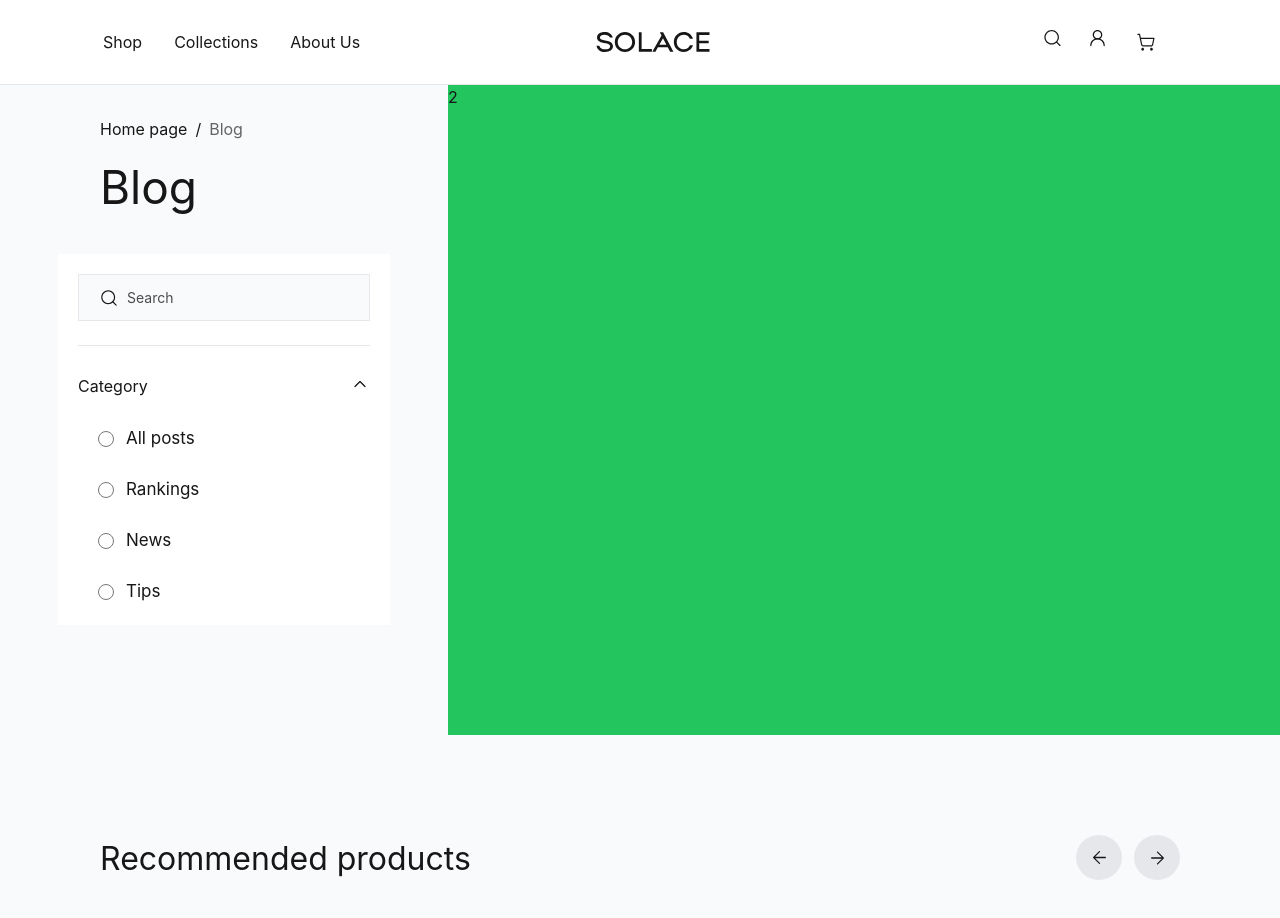
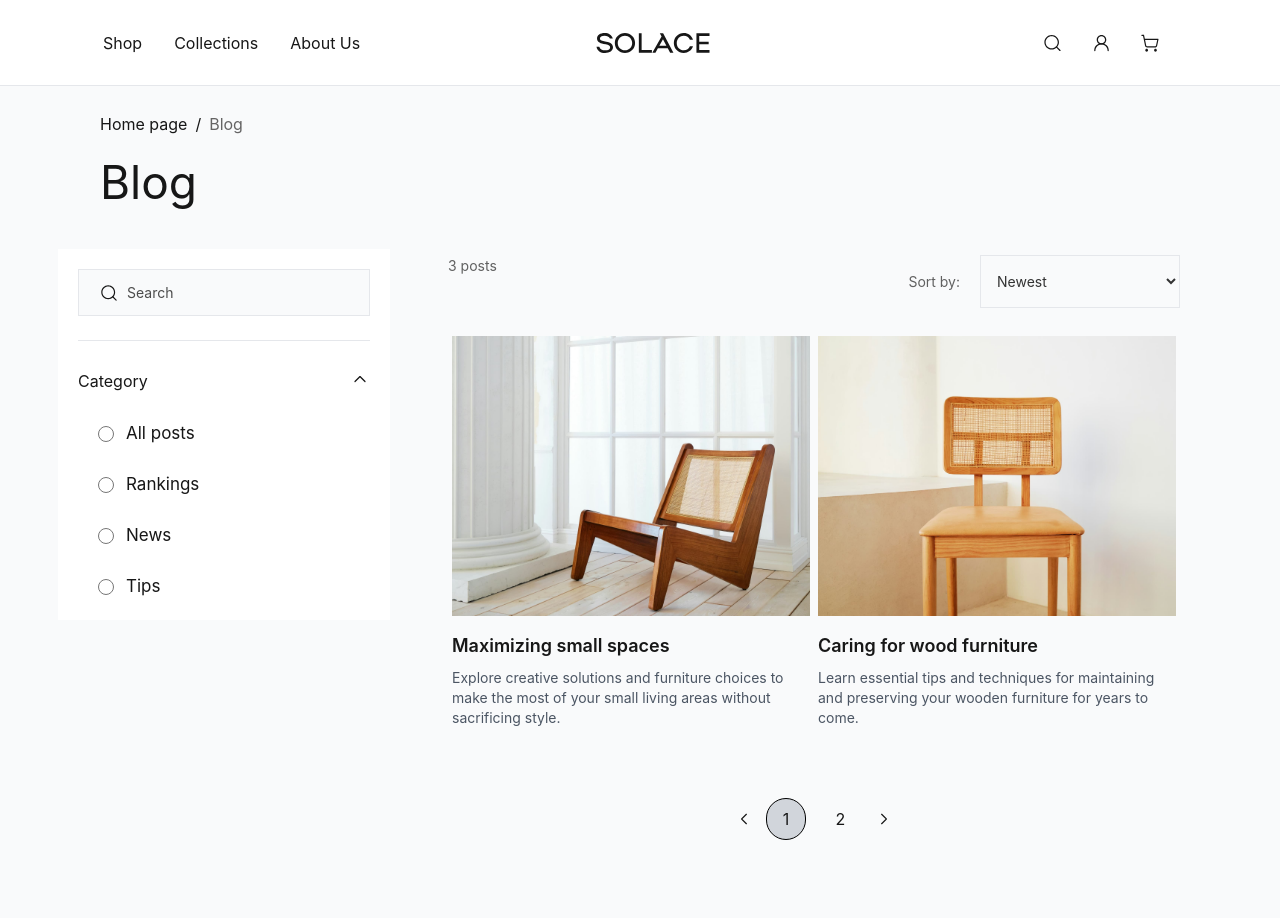
Before and after one commit to Sky-Netics/Solace, a Next.js app: page /blog in a window 1280 px wide. Shown: the top 918 px of the page. Built offline with nearby package versions, Linux system fonts and the light colour scheme.

Commit message:
Update 6 Azar

```diff
--- a/package.json
+++ b/package.json
@@ -9,6 +9,7 @@
     "lint": "next lint"
   },
   "dependencies": {
+    "motion": "^12.0.0-alpha.2",
     "next": "15.0.3",
     "react": "19.0.0-rc-66855b96-20241106",
     "react-alice-carousel": "^2.9.1",
--- a/src/app/blog/page.tsx
+++ b/src/app/blog/page.tsx
@@ -1,4 +1,5 @@
 import CategoryBox from "../components/CategoryBox/categoryBox"
+import SmallerCarousel from "../components/SmallerCarousel/SmallerCarousel"
 
 const BlogPage = () =>{
     return(
@@ -33,12 +34,32 @@ const BlogPage = () =>{
 
             </div>
 
-            <div className="w-[65%] bg-green-500 h-[650px]">
-                2
+            <div className="w-[65%]   pt-[175px] pr-[100px]">
+
+                <div className="w-full flex justify-between text-[#616161] text-[14px]">
+                    <p>
+                        3 posts
+                    </p>
+
+                    <div>
+                        <label className="mr-5">Sort by:</label>
+
+                        <select className="w-[200px] border text-[#333] px-3 py-4 bg-gray-50">
+                            <option className="text-gray-600 bg-gray-100 py-[100px]" value="Newest">Newest</option>
+                            <option className="text-gray-600 bg-gray-200" value="Oldest">Oldest</option>
+                        </select>
+                    </div>
+
+                </div>
+
+                <div className="mt-7">
+                    <SmallerCarousel/>
+                </div>
+
             </div>
 
 
-            </div>
+        </div>
 
     )
 }
--- a/src/app/components/CategoryBox/categoryBox.tsx
+++ b/src/app/components/CategoryBox/categoryBox.tsx
@@ -1,32 +1,67 @@
 "use client"
 import { useState } from "react"
+import { motion } from "framer-motion"
 
-const CategoryBox = ()=>{
+const CategoryBox = () => {
+    const [openCategoryBox, setOpenCategoryBox] = useState(true)
 
-    const [openCategoryBox, setOpenCategoryBox]= useState(true)
-
-    return(
+    return (
         <div>
-
-            <div className="flex justify-between my-7 cursor-pointer" onClick={()=>setOpenCategoryBox((prev)=>!prev)}>
-
+            <div
+                className="flex justify-between my-7 cursor-pointer"
+                onClick={() => setOpenCategoryBox((prev) => !prev)}
+            >
                 <h1>Category</h1>
 
-            <div >
-                {
-                    openCategoryBox ? (
-                        <svg width="20" height="20" viewBox="0 0 20 20" fill="none" xmlns="http://www.w3.org/2000/svg" className="h-5 w-5 rotate-180"><title>Chevron down icon</title><path fillRule="evenodd" clipRule="evenodd" d="M4.55806 7.05806C4.80214 6.81398 5.19786 6.81398 5.44194 7.05806L10 11.6161L14.5581 7.05806C14.8021 6.81398 15.1979 6.81398 15.4419 7.05806C15.686 7.30214 15.686 7.69786 15.4419 7.94194L10.4419 12.9419C10.1979 13.186 9.80214 13.186 9.55806 12.9419L4.55806 7.94194C4.31398 7.69786 4.31398 7.30214 4.55806 7.05806Z" fill="currentColor"></path></svg>
-                    ):(
-                        <svg width="20" height="20" viewBox="0 0 20 20" fill="none" xmlns="http://www.w3.org/2000/svg" className="h-5 w-5"><title>Chevron down icon</title><path fillRule="evenodd" clipRule="evenodd" d="M4.55806 7.05806C4.80214 6.81398 5.19786 6.81398 5.44194 7.05806L10 11.6161L14.5581 7.05806C14.8021 6.81398 15.1979 6.81398 15.4419 7.05806C15.686 7.30214 15.686 7.69786 15.4419 7.94194L10.4419 12.9419C10.1979 13.186 9.80214 13.186 9.55806 12.9419L4.55806 7.94194C4.31398 7.69786 4.31398 7.30214 4.55806 7.05806Z" fill="currentColor"></path></svg>
-                    )
-                }
+                <div>
+                    {openCategoryBox ? (
+                        <svg
+                            width="20"
+                            height="20"
+                            viewBox="0 0 20 20"
+                            fill="none"
+                            xmlns="http://www.w3.org/2000/svg"
+                            className="h-5 w-5 rotate-180"
+                        >
+                            <title>Chevron down icon</title>
+                            <path
+                                fillRule="evenodd"
+                                clipRule="evenodd"
+                                d="M4.55806 7.05806C4.80214 6.81398 5.19786 6.81398 5.44194 7.05806L10 11.6161L14.5581 7.05806C14.8021 6.81398 15.1979 6.81398 15.4419 7.05806C15.686 7.30214 15.686 7.69786 15.4419 7.94194L10.4419 12.9419C10.1979 13.186 9.80214 13.186 9.55806 12.9419L4.55806 7.94194C4.31398 7.69786 4.31398 7.30214 4.55806 7.05806Z"
+                                fill="currentColor"
+                            ></path>
+                        </svg>
+                    ) : (
+                        <svg
+                            width="20"
+                            height="20"
+                            viewBox="0 0 20 20"
+                            fill="none"
+                            xmlns="http://www.w3.org/2000/svg"
+                            className="h-5 w-5"
+                        >
+                            <title>Chevron down icon</title>
+                            <path
+                                fillRule="evenodd"
+                                clipRule="evenodd"
+                                d="M4.55806 7.05806C4.80214 6.81398 5.19786 6.81398 5.44194 7.05806L10 11.6161L14.5581 7.05806C14.8021 6.81398 15.1979 6.81398 15.4419 7.05806C15.686 7.30214 15.686 7.69786 15.4419 7.94194L10.4419 12.9419C10.1979 13.186 9.80214 13.186 9.55806 12.9419L4.55806 7.94194C4.31398 7.69786 4.31398 7.30214 4.55806 7.05806Z"
+                                fill="currentColor"
+                            ></path>
+                        </svg>
+                    )}
+                </div>
             </div>
 
-            </div>
 
-            {openCategoryBox &&(
-            <div className="px-5 text-[17px]">
-
+            <motion.div
+                className="px-5 text-[17px] overflow-hidden"
+                initial={{ height: 0, opacity: 0 }}
+                animate={{
+                    height: openCategoryBox ? "auto" : 0,
+                    opacity: openCategoryBox ? 1 : 0,
+                }}
+                transition={{ duration: 0.3 }}
+            >
                 <div className="flex items-center">
                     <input
                         type="radio"
@@ -35,8 +70,11 @@ const CategoryBox = ()=>{
                         value="All-posts"
                         className="mr-3 cursor-pointer w-4 h-4 accent-black"
                     />
-                <label className="cursor-pointer" htmlFor="all-posts">All posts</label>
-            </div><br/>
+                    <label className="cursor-pointer" htmlFor="all-posts">
+                        All posts
+                    </label>
+                </div>
+                <br />
 
                 <div className="flex items-center">
                     <input
@@ -46,8 +84,11 @@ const CategoryBox = ()=>{
                         value="rankings"
                         className="mr-3 cursor-pointer w-4 h-4 accent-black"
                     />
-                <label className="cursor-pointer" htmlFor="rankings">Rankings</label>
-            </div><br />
+                    <label className="cursor-pointer" htmlFor="rankings">
+                        Rankings
+                    </label>
+                </div>
+                <br />
 
                 <div className="flex items-center">
                     <input
@@ -57,8 +98,11 @@ const CategoryBox = ()=>{
                         value="news"
                         className="mr-3 cursor-pointer w-4 h-4 accent-black"
                     />
-                <label className="cursor-pointer" htmlFor="news">News</label>
-            </div><br />
+                    <label className="cursor-pointer" htmlFor="news">
+                        News
+                    </label>
+                </div>
+                <br />
 
                 <div className="flex items-center">
                     <input
@@ -68,12 +112,11 @@ const CategoryBox = ()=>{
                         value="tips"
                         className="mr-3 cursor-pointer w-4 h-4 accent-black"
                     />
-                <label className="cursor-pointer" htmlFor="tips">Tips</label>
+                    <label className="cursor-pointer" htmlFor="tips">
+                        Tips
+                    </label>
                 </div>
-
-            </div>)
-            }
-
+            </motion.div>
         </div>
     )
 }
--- a/src/app/components/Navbar/navbar.tsx
+++ b/src/app/components/Navbar/navbar.tsx
@@ -3,6 +3,7 @@
 import Link from "next/link";
 import { usePathname } from "next/navigation";
 import { useState } from "react";
+import { AnimatePresence ,motion } from "framer-motion";
 
 
 type Navs= {
@@ -38,30 +39,50 @@ const Navbar = () => {
         console.log(showResponsiveHeader)
     }
 
+    const menuVariants = {
+        hidden: { opacity: 0, x: "-100%" },
+        visible: { opacity: 1, x: "0%" },
+        exit: { opacity: 0, x: "100%" },
+      };
+
+
+      const linkVariants = {
+        hidden: { opacity: 0, y: -20 },
+        visible: { opacity: 1, y: 0 },
+      };
+
     return (
-        <div className="flex justify-between items-center overflow-x-hidden border-b py-4 px-[87px] max-xl:px-[45px] max-sm:px-0">
+       <div className="fixed top-0 left-0 w-full z-50 bg-white">
+
+        <div className="flex justify-between items-center overflow-x-hidden border-b py-5 px-[87px] max-xl:px-[45px] max-sm:px-0">
 
             <div className="max-[900px]:hidden">
                 <ul className="flex">
                     {
-                        navs.map((item)=>(
-                            <li key={item.title} className="px-2">
+                        navs.map((item, index)=>(
+                            <motion.li
+                                key={item.title}
+                                className="px-2"
+                                variants={linkVariants}
+                                initial="hidden"
+                                animate="visible"
+                                transition={{ delay: 0.1 * index, duration: 0.3 }}
+                                >
                                 <Link
                                     href={item.link}
                                     className={`inline-block p-2  ${route === item.link ? 'border-b border-black ' : ''}`}>
                                     {item.title}
                                 </Link>
-                            </li>
-                        ))
-                    }
+                                </motion.li>
+                        ))}
                 </ul>
             </div>
 
             <div className="min-[900px]:hidden mr-4 max-sm:ml-4">
 
                 <svg
-                onClick={showHeaderHandler}
-                width="20" height="20" viewBox="0 0 20 20" fill="none" xmlns="http://www.w3.org/2000/svg" className="cursor-pointer">
+                    onClick={showHeaderHandler}
+                    width="20" height="20" viewBox="0 0 20 20" fill="none" xmlns="http://www.w3.org/2000/svg" className="cursor-pointer">
                     <title>Bars icon</title>
                     <path fillRule="evenodd" clipRule="evenodd" d="M2.70801 5C2.70801 4.65482 2.98783 4.375 3.33301 4.375H16.6663C17.0115 4.375 17.2913 4.65482 17.2913 5C17.2913 5.34518 17.0115 5.625 16.6663 5.625H3.33301C2.98783 5.625 2.70801 5.34518 2.70801 5ZM2.70801 10C2.70801 9.65482 2.98783 9.375 3.33301 9.375H16.6663C17.0115 9.375 17.2913 9.65482 17.2913 10C17.2913 10.3452 17.0115 10.625 16.6663 10.625H3.33301C2.98783 10.625 2.70801 10.3452 2.70801 10ZM2.70801 15C2.70801 14.6548 2.98783 14.375 3.33301 14.375H16.6663C17.0115 14.375 17.2913 14.6548 17.2913 15C17.2913 15.3452 17.0115 15.625 16.6663 15.625H3.33301C2.98783 15.625 2.70801 15.3452 2.70801 15Z" fill="currentColor"></path>
                 </svg>
@@ -70,14 +91,22 @@ const Navbar = () => {
 
             <div className="min-[900px]:hidden">
 
+            <AnimatePresence>
                 {
                     showResponsiveHeader && (
-                        <div className="w-full h-full fixed left-0 top-0 z-100 bg-white">
-
+                    <motion.div
+                                className="w-full h-full fixed left-0 top-0 z-100 bg-white"
+                                variants={menuVariants}
+                                initial="hidden"
+                                animate="visible"
+                                exit="hidden"
+                                transition={{ duration: 0.3 }}
+                    >
                             <div className="w-full flex justify-between items-center border-b py-5 pl-4 pr-8">
                                 <h1 className="text-[20px]"> Menue </h1>
 
-                                <div onClick={showHeaderHandler}>
+                                <div
+                                onClick={showHeaderHandler}>
                                     <svg className="cursor-pointer" width="20" height="20" viewBox="0 0 20 20" fill="none" xmlns="http://www.w3.org/2000/svg"><path d="M15 5L5 15" stroke="currentColor" strokeWidth="1.5" strokeLinecap="round" strokeLinejoin="round"></path><path d="M5 5L15 15" stroke="currentColor" strokeWidth="1.5" strokeLinecap="round" strokeLinejoin="round"></path></svg>
                                 </div>
                             </div>
@@ -120,9 +149,10 @@ const Navbar = () => {
                                 </ul>
                             </div>
 
-                        </div>
+                        </motion.div>
                     )
                 }
+                </AnimatePresence>
 
             </div>
 
@@ -138,9 +168,9 @@ const Navbar = () => {
             </div>
 
             <div>
-                <ul className="flex px-5 ml-20">
+                <ul className="flex items-center px-5 ml-20 gap-1">
 
-                    <li className="px-3 py-3 hover:bg-gray-200 ">
+                    <li className="hover:bg-gray-300 rounded-3xl w-[45px] h-[45px] flex justify-center items-center cursor-pointer transition">
                         <svg width="21" height="20" viewBox="0 0 21 20" fill="none" xmlns="http://www.w3.org/2000/svg">
                             <title>Search icon</title>
                             <path fillRule="evenodd" clipRule="evenodd" d="M9.66667 3.125C6.32995 3.125 3.625 5.82995 3.625 9.16667C3.625 12.5034 6.32995 15.2083 9.66667 15.2083C13.0034 15.2083 15.7083 12.5034 15.7083 9.16667C15.7083 5.82995 13.0034 3.125 9.66667 3.125ZM2.375 9.16667C2.375 5.13959 5.63959 1.875 9.66667 1.875C13.6937 1.875 16.9583 5.13959 16.9583 9.16667C16.9583 13.1937 13.6937 16.4583 9.66667 16.4583C5.63959 16.4583 2.375 13.1937 2.375 9.16667Z" fill="currentColor"></path>
@@ -148,7 +178,7 @@ const Navbar = () => {
                         </svg>
                     </li>
 
-                    <li className="px-3 py-3">
+                    <li className="rounded-3xl w-[45px] h-[45px] flex justify-center items-center">
                         <svg width="21" height="20" viewBox="0 0 21 20" fill="none" xmlns="http://www.w3.org/2000/svg">
                             <title>User Icon</title>
                             <path fillRule="evenodd" clipRule="evenodd" d="M10.4997 3.125C8.54367 3.125 6.95801 4.71066 6.95801 6.66667C6.95801 8.62267 8.54367 10.2083 10.4997 10.2083C12.4557 10.2083 14.0413 8.62267 14.0413 6.66667C14.0413 4.71066 12.4557 3.125 10.4997 3.125ZM5.70801 6.66667C5.70801 4.0203 7.85331 1.875 10.4997 1.875C13.146 1.875 15.2913 4.0203 15.2913 6.66667C15.2913 9.31303 13.146 11.4583 10.4997 11.4583C7.85331 11.4583 5.70801 9.31303 5.70801 6.66667Z" fill="currentColor"></path>
@@ -156,7 +186,7 @@ const Navbar = () => {
                         </svg>
                     </li>
 
-                    <li className="px-4 py-4">
+                    <li className="hover:bg-gray-300 rounded-3xl w-[45px] h-[45px] flex justify-center items-center cursor-pointer transition">
                         <svg width="21" height="20" viewBox="0 0 21 20" fill="none" xmlns="http://www.w3.org/2000/svg">
                             <title>Bag icon</title>
                             <path d="M6.6598 18.7083C7.433 18.7083 8.0598 18.0554 8.0598 17.25C8.0598 16.4446 7.433 15.7917 6.6598 15.7917C5.88661 15.7917 5.2598 16.4446 5.2598 17.25C5.2598 18.0554 5.88661 18.7083 6.6598 18.7083Z" fill="currentColor"></path>
@@ -168,6 +198,8 @@ const Navbar = () => {
             </div>
 
         </div>
+
+       </div>
      );
 }
 
--- /dev/null
+++ b/src/app/components/SmallerCarousel/SmallerCarousel.tsx
@@ -0,0 +1,157 @@
+"use client";
+import { useState, useEffect, useRef } from "react";
+import AliceCarousel from "react-alice-carousel";
+import "react-alice-carousel/lib/alice-carousel.css";
+import Image from "next/image";
+import { StaticImageData } from "next/image";
+import image1 from "../../../../public/assets/Carousel-Images/1.jpg";
+import image2 from "../../../../public/assets/Carousel-Images/2.jpg";
+import image3 from "../../../../public/assets/Carousel-Images/3.jpg";
+
+interface CarouselItemProps {
+  title: string;
+  description: string;
+  image: StaticImageData;
+}
+
+const SmallerCarousel = () => {
+  const carouselRef = useRef<AliceCarousel | null>(null);
+
+  const [items, setItems] = useState<CarouselItemProps[]>([]);
+
+  const [activeIndex, setActiveIndex] = useState<number | null>(1);
+
+
+  const handleClick = (index: number) => {
+    setActiveIndex(index);
+  };
+
+  useEffect(() => {
+    setItems([
+      {
+        title: "Maximizing small spaces",
+        description:
+          "Explore creative solutions and furniture choices to make the most of your small living areas without sacrificing style.",
+        image: image1,
+      },
+      {
+        title: "Caring for wood furniture",
+        description:
+          "Learn essential tips and techniques for maintaining and preserving your wooden furniture for years to come.",
+        image: image2,
+      },
+      {
+        title: "Designing with comfort",
+        description:
+          "Discover how to create cozy and inviting spaces with thoughtful furniture and decor selections.",
+        image: image3,
+      },
+    ]);
+  }, []);
+
+  const carouselItems = items.map((item, index) => (
+    <>
+      <div key={index} className="flex flex-col items-start px-1 rounded-lg">
+        <Image
+          src={item.image}
+          alt={item.title}
+          className="w-full h-[280px] object-cover"
+        />
+        <h3 className="mt-4 text-lg font-semibold">{item.title}</h3>
+        <p className="mt-2 text-gray-600 text-sm">{item.description}</p>
+      </div>
+    </>
+  ));
+
+  return (
+    <div className="flex flex-col items-center">
+    <AliceCarousel
+      ref={carouselRef}
+      items={carouselItems}
+      responsive={{
+        0: { items: 1 },
+        768: { items: 2 },
+      }}
+      disableDotsControls={true}
+      disableButtonsControls={true}
+    />
+
+<div className="flex mx-auto gap-1 mt-[70px] items-center">
+
+      <div
+        className="mx-1 cursor-pointer"
+        onClick={() => carouselRef.current?.slidePrev()}
+      >
+        <svg
+          width="21"
+          height="20"
+          viewBox="0 0 21 20"
+          fill="none"
+          xmlns="http://www.w3.org/2000/svg"
+          className="h-5 w-5 text-basic-primary"
+        >
+          <title>Chevron left icon</title>
+          <path
+            fillRule="evenodd"
+            clipRule="evenodd"
+            d="M13.4419 4.55806C13.686 4.80214 13.686 5.19786 13.4419 5.44194L8.88388 10L13.4419 14.5581C13.686 14.8021 13.686 15.1979 13.4419 15.4419C13.1979 15.686 12.8021 15.686 12.5581 15.4419L7.55806 10.4419C7.31398 10.1979 7.31398 9.80214 7.55806 9.55806L12.5581 4.55806C12.8021 4.31398 13.1979 4.31398 13.4419 4.55806Z"
+            fill="currentColor"
+          ></path>
+        </svg>
+      </div>
+
+
+      <a
+        className={`mx-1 px-4 py-2 rounded-3xl cursor-pointer border ${
+          activeIndex === 1 ? "bg-gray-300 border-black" : "border-transparent"
+        }`}
+        onClick={() => {
+          handleClick(1);
+          carouselRef.current?.slidePrev();
+        }}
+      >
+        1
+      </a>
+
+
+      <a
+        className={`mx-1 px-4 py-2 rounded-3xl cursor-pointer border ${
+          activeIndex === 2 ? "bg-gray-300 border-black" : "border-transparent"
+        }`}
+        onClick={() => {
+          handleClick(2);
+          carouselRef.current?.slideNext();
+        }}
+      >
+        2
+      </a>
+
+
+      <div
+        className="mx-1 cursor-pointer"
+        onClick={() => carouselRef.current?.slideNext()}
+      >
+        <svg
+          width="21"
+          height="20"
+          viewBox="0 0 21 20"
+          fill="none"
+          xmlns="http://www.w3.org/2000/svg"
+          className="h-5 w-5 text-basic-primary"
+        >
+          <title>Chevron right icon</title>
+          <path
+            fillRule="evenodd"
+            clipRule="evenodd"
+            d="M7.55806 4.55806C7.80214 4.31398 8.19786 4.31398 8.44194 4.55806L13.4419 9.55806C13.686 9.80214 13.686 10.1979 13.4419 10.4419L8.44194 15.4419C8.19786 15.686 7.80214 15.686 7.55806 15.4419C7.31398 15.1979 7.31398 14.8021 7.55806 14.5581L12.1161 10L7.55806 5.44194C7.31398 5.19786 7.31398 4.80214 7.55806 4.55806Z"
+            fill="currentColor"
+          ></path>
+        </svg>
+      </div>
+    </div>
+
+  </div>
+  );
+};
+
+export default SmallerCarousel;
--- a/src/app/globals.css
+++ b/src/app/globals.css
@@ -20,6 +20,7 @@ body {
   font-family: Inter,ui-sans-serif,system-ui,sans-serif,Apple Color Emoji,Segoe UI Emoji,Segoe UI Symbol,Noto Color Emoji;
   font-feature-settings: normal;
   font-variation-settings: normal;
+  padding-top: 80px; /* Adjust to match the navbar's height */
 }
 
 @layer components{
```
Also changed, not shown: 1 other file (tests, documents, lock files or other folders). Lines whose indentation alone changed are shown as unchanged.
